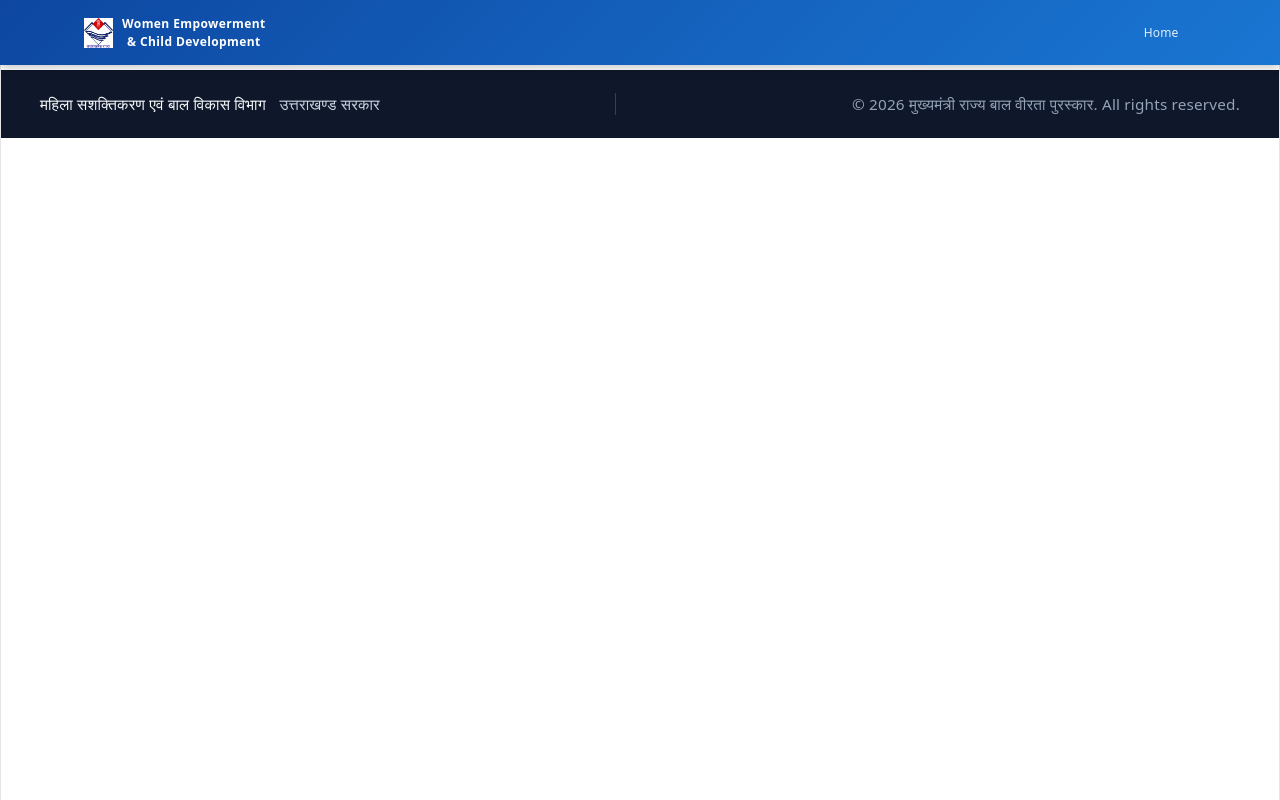
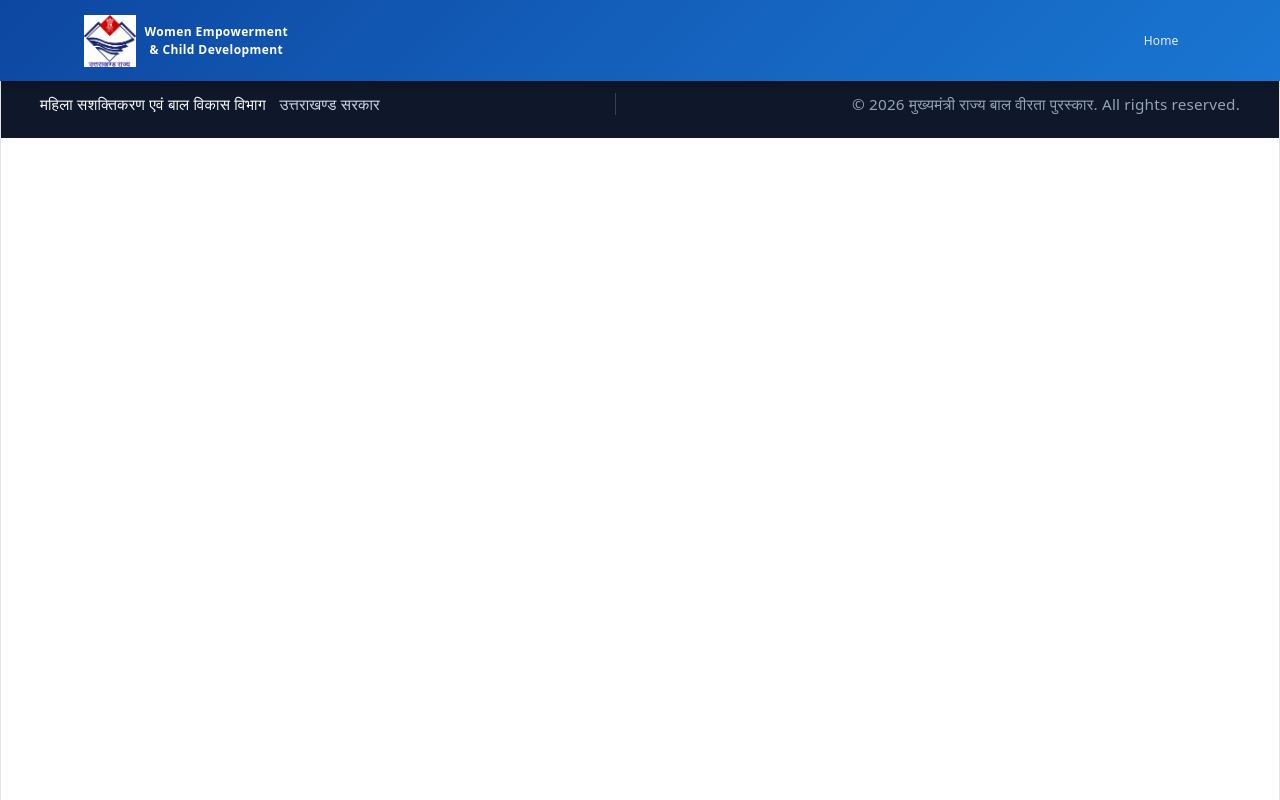
Before and after one commit to VAIBHAVTOMAR321/baal-veerta-purushkar, a React (Vite) app: page /balvirtaawardproject/StudentRegistration in a window 1280 px wide. Built offline with nearby package versions, Linux system fonts and the light colour scheme.

Commit message:
updated some chnages

```diff
--- a/src/assets/css/navbar.css
+++ b/src/assets/css/navbar.css
@@ -27,7 +27,10 @@
   align-items: center;
   transition: color 0.3s ease;
 }
-
+.main-container-style img{
+  width: 52px;
+  height: 52px;
+}
 .drc-navbar .navbar-brand:hover,
 .drc-navbar .navbar-brand:focus {
   color: #e3f2fd !important;
--- a/src/components/child_regis/StudentRegistration/StudentRegistration.jsx
+++ b/src/components/child_regis/StudentRegistration/StudentRegistration.jsx
@@ -384,9 +384,7 @@ const StudentRegistration = () => {
                 <p>कृपया सभी आवश्यक जानकारी दर्ज करें</p>
               </div>
             </div>
-            <button type="button" className="sr-eligibility-btn" onClick={() => setShowEligibility(!showEligibility)}>
-              पात्रता जांचें
-            </button>
+
           </div>
 
           {showEligibility && (
--- a/src/components/home_layout/Home.jsx
+++ b/src/components/home_layout/Home.jsx
@@ -712,12 +712,7 @@ function Home() {
                 </Card.Body>
               </Card>
 
-              <div className="login-footer-info">
 
-                <p className="copyright">
-                  © 2026 महिला सशक्तिकरण एवं बाल विकास विभाग, उत्तराखण्ड
-                </p>
-              </div>
             </div>
           </Col>
         </Row>
--- a/src/components/nav_bar/NavBar.jsx
+++ b/src/components/nav_bar/NavBar.jsx
@@ -26,7 +26,7 @@ function NavBar() {
       className={`drc-navbar ${scrolled ? "navbar-scrolled" : ""}`}
       fixed="top"
     >
-      <Container>
+      <Container className="main-container-style">
         {/* Logo & Brand */}
         <Navbar.Brand as={Link} to="/">
           <img
```
